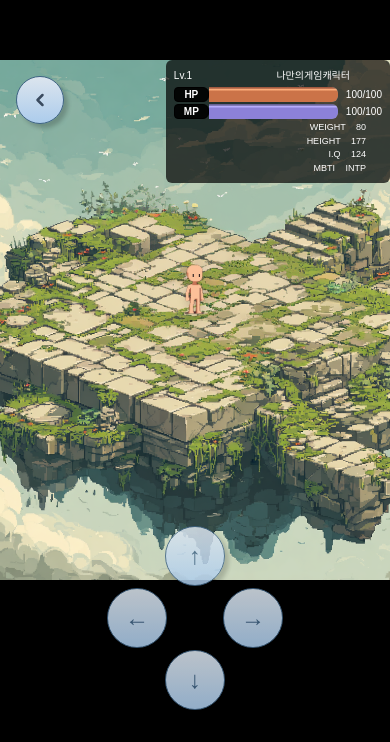
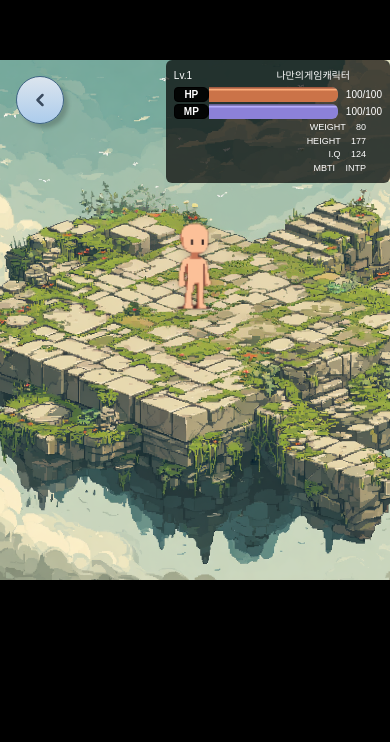
Before and after one commit to yuwonkyu/makeCharacter, a Next.js app: page /character in a window 390 px wide. Shown: the part 102-844 px from the top of the page. Built offline with nearby package versions, Linux system fonts and the light colour scheme.

Commit message:
💄 feat: 아바타 이동 관련 코드 정리 및 모바일 지원 제거

```diff
--- a/src/app/character/page.tsx
+++ b/src/app/character/page.tsx
@@ -11,9 +11,8 @@ import CharacterRenderer from "@/components/character/CharacterRenderer";
 
 const CharacterPage = () => {
   const router = useRouter();
-  const { pos, GRID_WIDTH, GRID_HEIGHT, setPos, canMove } = useAvatarMove();
+  const { pos, GRID_WIDTH, GRID_HEIGHT } = useAvatarMove();
   const { form, loadFromStorage } = useCharacterStore();
-  const [isMobile, setIsMobile] = useState(false);
   const [loading, setLoading] = useState(true);
   const { language } = useLanguage();
 
@@ -31,13 +30,6 @@ const CharacterPage = () => {
   };
 
   useEffect(() => {
-    const check = () => setIsMobile(window.innerWidth < 768);
-    check();
-    window.addEventListener("resize", check);
-    return () => window.removeEventListener("resize", check);
-  }, []);
-
-  useEffect(() => {
     // 저장된 캐릭터 데이터 불러오기
     loadFromStorage();
 
@@ -46,28 +38,11 @@ const CharacterPage = () => {
     return () => clearTimeout(timer);
   }, [loadFromStorage]);
 
-  // 이동 함수
-  const move = (dx: number, dy: number) => {
-    const x = pos.x + dx;
-    const y = pos.y + dy;
-    if (canMove(x, y)) setPos({ x, y });
-  };
-
-  // 아바타 크기: 모바일/태블릿/PC별로 다르게
-  const AVATAR_SIZE_MOBILE = 64;
-  const AVATAR_SIZE_PC = 112;
-
-  // 반응형 아바타 크기 계산 (Tailwind로도 처리, style로도 보정)
-  const getAvatarSize = () => {
-    if (typeof window !== "undefined") {
-      if (window.innerWidth >= 1024) return AVATAR_SIZE_PC; // lg
-      return AVATAR_SIZE_MOBILE;
-    }
-    return AVATAR_SIZE_MOBILE;
-  };
+  // 아바타 크기: PC 크기로 고정
+  const AVATAR_SIZE = 112;
 
   // 위치 계산 (비율 기반)
-  const avatarSize = getAvatarSize();
+  const avatarSize = AVATAR_SIZE;
   const left = `calc(${(pos.x / GRID_WIDTH) * 100}% - ${avatarSize / 2}px)`;
   const top = `calc(${(pos.y / GRID_HEIGHT) * 100}% - ${avatarSize}px)`;
 
@@ -187,51 +162,17 @@ const CharacterPage = () => {
               top,
               width: avatarSize,
               height: avatarSize,
-              transition: "left 0.1s, top 0.1s, width 0.2s, height 0.2s",
+              transition: "left 0.1s, top 0.1s",
             }}
           >
             <CharacterRenderer
               width={avatarSize}
               height={avatarSize}
-              className="object-contain drop-shadow-lg w-16 h-16 md:w-24 md:h-24 lg:w-28 lg:h-28"
+              className="object-contain drop-shadow-lg w-28 h-28"
               priority
             />
           </div>
         </div>
-        {/* 모바일에서만 표시되는 이동 버튼 */}
-        {isMobile && (
-          <div className="fixed bottom-8 left-1/2 -translate-x-1/2 z-50 flex flex-col items-center gap-0.5 ">
-            {/* 위쪽 버튼 */}
-            <button
-              className="size-15 rounded-full text-white text-2xl flex items-center justify-center shadow-md opacity-85 bg-gradient-blue-custom"
-              onClick={() => move(0, -1)}
-            >
-              ↑
-            </button>
-            {/* 좌/우 버튼 */}
-            <div className="flex flex-row gap-14">
-              <button
-                className="size-15 rounded-full text-white text-2xl flex items-center justify-center shadow-md opacity-85 bg-gradient-blue-custom"
-                onClick={() => move(-1, 0)}
-              >
-                ←
-              </button>
-              <button
-                className="size-15 rounded-full text-white text-2xl flex items-center justify-center shadow-md opacity-85 bg-gradient-blue-custom"
-                onClick={() => move(1, 0)}
-              >
-                →
-              </button>
-            </div>
-            {/* 아래쪽 버튼 */}
-            <button
-              className="size-15 rounded-full text-white text-2xl flex items-center justify-center shadow-md opacity-85 bg-gradient-blue-custom"
-              onClick={() => move(0, 1)}
-            >
-              ↓
-            </button>
-          </div>
-        )}
       </div>
     </div>
   );
```
